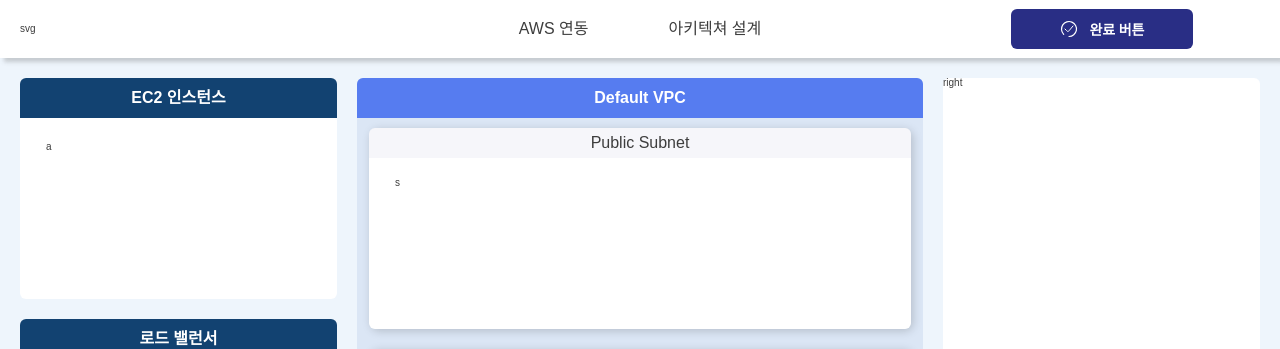
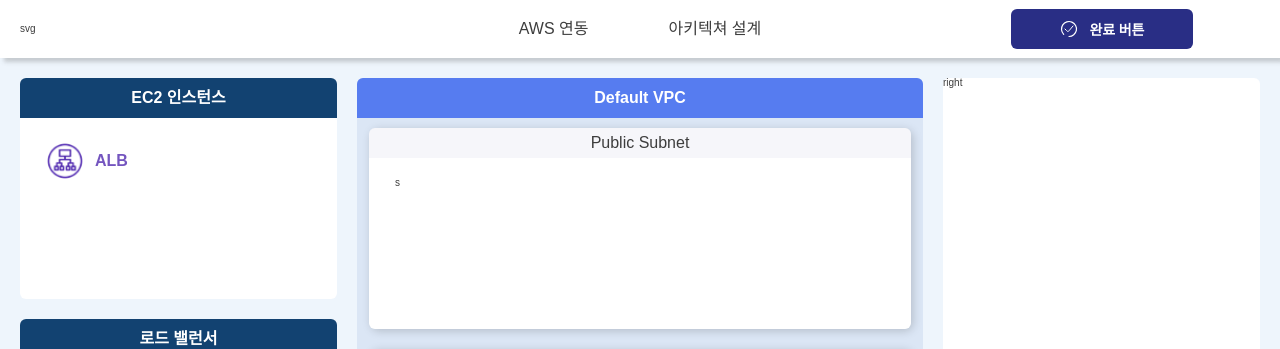
Before and after one commit to Fightim/client-gui, a React (Vite) app: page /cause in a window 1280 px wide. Shown: the top 349 px of the page. Built offline with nearby package versions, Linux system fonts and the light colour scheme; a web font is replaced by a local one.

Commit message:
[ feat ] instance icon ui

```diff
--- /dev/null
+++ b/src/screen/cause/InstanceIcon.tsx
@@ -0,0 +1,65 @@
+import styled from "styled-components";
+
+import { IcALB, IcMySQL, IcT2 } from "../../store/assets";
+
+const StIconWrapper = styled.strong<{ active: boolean; type: 0 | 1 | 2 }>`
+  display: flex;
+  align-items: center;
+
+  color: ${({ theme: { colors }, active, type }) =>
+    active ? (type === 0 ? colors.orange100 : colors.purple100) : colors.black100};
+  font-weight: ${({ active }) => (active ? 600 : 200)};
+  font-size: 1.6rem;
+`;
+
+const StIcT2 = styled(IcT2)`
+  width: 3.8rem;
+  height: 3.8rem;
+
+  margin-right: 1.1rem;
+`;
+
+const StIcALB = styled(IcALB)`
+  width: 3.8rem;
+  height: 3.8rem;
+
+  margin-right: 1.1rem;
+`;
+
+const StIcMySQL = styled(IcMySQL)`
+  width: 3.8rem;
+  height: 3.8rem;
+
+  margin-right: 1.1rem;
+`;
+
+const instanceIcons = [
+  {
+    element: <StIcT2 />,
+    name: "t2.micro.ubuntu",
+  },
+  {
+    element: <StIcALB />,
+    name: "ALB",
+  },
+  {
+    element: <StIcMySQL />,
+    name: "MySQL",
+  },
+];
+
+interface InstanceIconProps {
+  type: 0 | 1 | 2;
+  active: boolean;
+}
+
+export default function InstanceIcon(props: InstanceIconProps) {
+  const { type, active } = props;
+
+  return (
+    <StIconWrapper active={active} type={type}>
+      {instanceIcons[type].element}
+      {instanceIcons[type].name}
+    </StIconWrapper>
+  );
+}
--- a/src/screen/cause/Main.tsx
+++ b/src/screen/cause/Main.tsx
@@ -1,5 +1,6 @@
 import styled from "styled-components";
 
+import InstanceIcon from "./InstanceIcon";
 import St from "./styled/instanceBox";
 
 export default function Main() {
@@ -9,7 +10,9 @@
         {/* TODO :: 한 컴포넌트로 조작 */}
         <St.InstanceBox>
           <St.BoxTitle>EC2 인스턴스</St.BoxTitle>
-          <St.BoxBody>a</St.BoxBody>
+          <St.BoxBody>
+            <InstanceIcon type={1} active={true} />
+          </St.BoxBody>
         </St.InstanceBox>
         <St.InstanceBox>
           <St.BoxTitle>로드 밸런서</St.BoxTitle>
--- a/src/store/style/styled.d.ts
+++ b/src/store/style/styled.d.ts
@@ -10,6 +10,8 @@
       blue100: string;
       blue200: string;
       blue300: string;
+      orange100: string;
+      purple100: string;
       red100: string;
       white100: string;
       white200: string;
--- a/src/store/style/theme.ts
+++ b/src/store/style/theme.ts
@@ -2,9 +2,11 @@
   blue030: "#F6F6FA",
   blue040: "#DBE6F5",
   blue050: "#EEF5FC",
-  blue100: "#567CF0",
   blue200: "#292E85",
   blue300: "#124271",
+  blue100: "#567CF0",
+  orange100: "#D86B1F",
+  purple100: "#7455BF",
   red100: "#EB5757",
   white100: "#FFFFFF",
   white200: "#FBFBFB",
```
